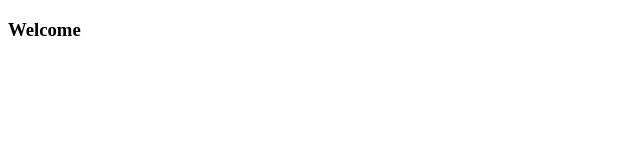
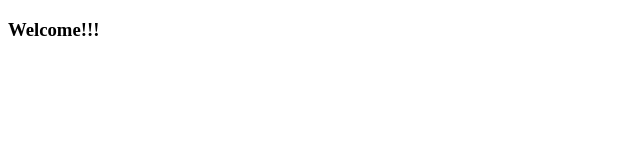
Before and after one commit to harshan-a/jobs-api-15, a website: page public/index.html in a window 1280 px wide. Shown: the full height of the page, 0-640 px from the left. Drawn offline with Linux system fonts and the light colour scheme.

Commit message:
change index.html

```diff
--- a/public/index.html
+++ b/public/index.html
@@ -8,6 +8,6 @@
     <title>Job Api</title>
   </head>
   <body>
-    <h3>Welcome</h3>
+    <h3>Welcome!!!</h3>
   </body>
 </html>
```
